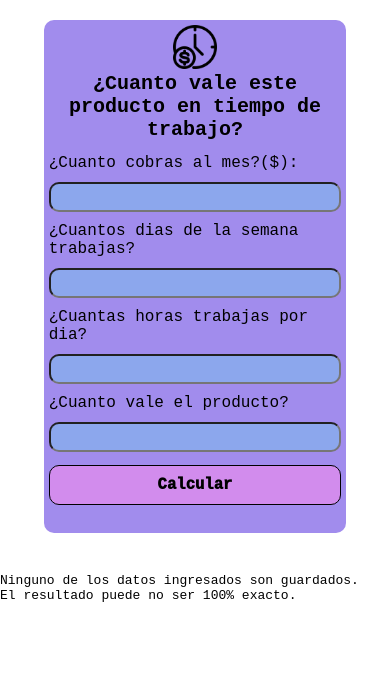
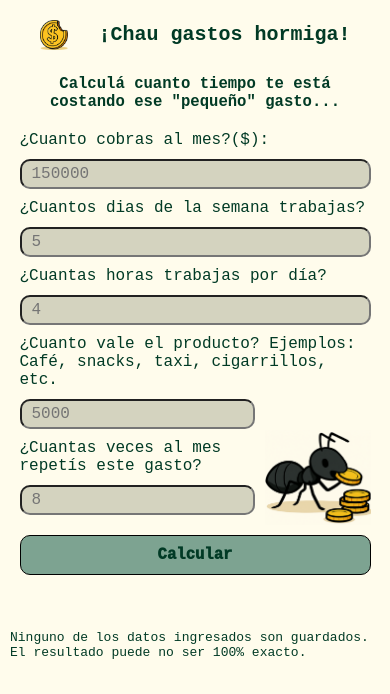
Before and after one commit to Mercetet/coinBite, a plain HTML site: page index.html in a window 390 px wide. Drawn offline with Linux system fonts and the light colour scheme.

Commit message:
Primer commit de CoinBite

```diff
--- a/index.html
+++ b/index.html
@@ -2,24 +2,37 @@
 <html lang="en">
   <head>
     <meta charset="UTF-8" />
-    <link rel="icon" href="https://res.cloudinary.com/dkwolhxts/image/upload/v1751321508/LogoBlanco_shzoe5.png" />
+    <link rel="icon" href="/icono.png" />
     <meta name="viewport" content="width=device-width, initial-scale=1.0" />
-    <title>Calculadora precio hora</title>
+    <title>CoinBite</title>
     <link rel="stylesheet" href="styles.css" />
   </head>
   <body>
     <main class="container">
-        <img src="precioHora.png" alt="Calculadora">
-      <h1>¿Cuanto vale este producto en tiempo de trabajo?</h1>
+      <div class="header">
+        <img class="icono" src="/icono.png" alt="coinBite" />
+        <h1>¡Chau gastos hormiga!</h1>
+      </div>
+      <h2>Calculá cuanto tiempo te está costando ese "pequeño" gasto...</h2>
       <section>
         <label>¿Cuanto cobras al mes?($):</label>
-        <input type="number" id="sueldo"/>
+        <input type="number" id="sueldo" placeholder="150000" />
         <label>¿Cuantos dias de la semana trabajas?</label>
-        <input type="number" id="dias"/>
-        <label>¿Cuantas horas trabajas por dia?</label>
-        <input type="number" id="horas"/>
-        <label>¿Cuanto vale el producto?</label>
-        <input type="number" id="producto"/>
+        <input type="number" id="dias" placeholder="5" />
+        <label>¿Cuantas horas trabajas por día?</label>
+        <input type="number" id="horas" placeholder="4" />
+        <label
+          >¿Cuanto vale el producto? Ejemplos: Café, snacks, taxi, cigarrillos,
+          etc.</label
+        >
+      <div class="calculadora">
+        <div>
+          <input type="number" id="producto" placeholder="5000" />
+          <label>¿Cuantas veces al mes repetís este gasto?</label>
+          <input type="number" id="repeticion" placeholder="8" />
+        </div>
+        <img class="logo" src="/logo.png" alt="Gasto hormiga" />
+      </div>
       </section>
       <button onclick="calcular()">Calcular</button>
       <div class="resultado">
@@ -27,8 +40,8 @@
       </div>
     </main>
     <footer>
-        <p>Ninguno de los datos ingresados son guardados.</p>
-        <p>El resultado puede no ser 100% exacto.</p>
+      <p>Ninguno de los datos ingresados son guardados.</p>
+      <p>El resultado puede no ser 100% exacto.</p>
     </footer>
     <script src="script.js"></script>
   </body>
--- a/script.js
+++ b/script.js
@@ -1,15 +1,22 @@
-function calcular(){
+function calcular() {
   const sueldo = parseFloat(document.getElementById("sueldo").value);
   const dias = parseFloat(document.getElementById("dias").value);
   const horas = parseFloat(document.getElementById("horas").value);
   const producto = parseFloat(document.getElementById("producto").value);
+  const repeticion = parseFloat(document.getElementById("repeticion").value);
 
   if (!sueldo || !dias || !horas || !producto) {
     alert("Por favor, ingresa valores numéricos válidos en todos los campos.");
     return;
   }
 
-    if (sueldo <= 0 || dias <= 0 || horas <= 0 || producto <= 0) {
+  if (
+    sueldo <= 0 ||
+    dias <= 0 ||
+    horas <= 0 ||
+    producto <= 0 ||
+    repeticion <= 0
+  ) {
     alert("Por favor, ingresa valores mayores que cero en todos los campos.");
     return;
   }
@@ -24,16 +31,31 @@ function calcular(){
     return;
   }
 
+  if (!repeticion) {
+    repeticion = 1;
+  }
 
   const horasMes = horas * dias * 4.33;
   const precioHora = sueldo / horasMes;
-    const tiempoNecesario = producto / precioHora;
+  const tiempoNecesario = (producto * repeticion) / precioHora;
 
   const diasNecesarios = Math.floor(tiempoNecesario / horas);
-    const horasRestantes =tiempoNecesario % horas.toFixed(2);
+  const horasRestantes = tiempoNecesario % horas;
 
   const horasNecesarias = Math.floor(horasRestantes);
   const minutosNecesarios = Math.round((horasRestantes - horasNecesarias) * 60);
 
-    document.getElementById("total").innerText = `El producto vale al equivalente de ${diasNecesarios} días y ${horasNecesarias} horas con ${minutosNecesarios} minutos de trabajo.`;
+  let textoDia = "días";
+  if (diasNecesarios === 1) textoDia = "día";
+
+
+  let textoHora = "horas";
+  if (horasNecesarias === 1) textoHora = "hora";
+
+  let textoMinuto = "minutos";
+  if (minutosNecesarios === 1) textoMinuto = "minuto";
+
+  document.getElementById("total").innerText = `Tu "pequeño" gasto cuesta $${
+    producto * repeticion
+  }. Equivale a ${diasNecesarios} ${textoDia}, ${horasNecesarias} ${textoHora} y ${minutosNecesarios} ${textoMinuto} de tu trabajo.`;
 }
--- a/styles.css
+++ b/styles.css
@@ -1,67 +1,103 @@
-*{
+* {
   margin: 0;
   padding: 0;
   font-family: monospace;
+  color: #013a25;
 }
 
-h1{
+h1 {
   text-align: center;
-    font-size:x-large;
+  font-size: x-large;
+}
+
+h2 {
+  text-align: center;
+  font-size: larger;
   margin-bottom: 10px;
 }
 
-main.container{
+body {
+  background-color: #fffcec;
+  background-repeat: no-repeat;
+}
+
+main.container {
   width: 75%;
   max-width: 500px;
-    margin: 40px auto;
-    margin-top: 20px;
-    background-color: #A18CED;
-    padding: 20px;
+  margin: 25px auto;
+  margin-top: 15px;
   border-radius: 10px;
   display: flex;
   align-items: center;
   flex-direction: column;
   gap: 15px;
 }
-img{
-    width: 15%;
+
+.header {
+  display: flex;
+  flex-direction: row;
+  align-items: center;
+  justify-content: center;
+  gap: 30px;
 }
-label{
+.calculadora {
+  display: flex;
+  flex-direction: row;
+  align-items: flex-end;
+  gap: 10px;
+}
+.icono {
+  width: 9%;
+}
+.logo {
+  width: 30%;
+}
+label {
   font-size: large;
 }
-input{
+input {
   width: 100%;
   padding: 10px;
   margin: 10px 0;
   height: 30px;
   box-sizing: border-box;
   border-radius: 10px;
-    background-color: #8CA7ED;
+  background-color: #d4d3bf;
   font-size: large;
 }
-button{
+button {
   width: 100%;
   padding: 10px;
-    background-color: #D28CED;
+  background-color: #7da391;
   border: 1px solid black;
   cursor: pointer;
   border-radius: 10px;
   font-size: larger;
   font-weight: 1000;
 }
-button:hover{
-    background-color: #8CD8ED;
+button:hover {
+  background-color: #aa9a7e;
   font-weight: 100;
 }
-.resultado{
+.resultado {
   margin-top: 20px;
   text-align: center;
   font-size: large;
 }
 
-@media (max-width: 600px){
-    main.container{
-        padding: 5px;
-        gap: 3px;
+@media (max-width: 550px) {
+  main.container {
+    width: 90%;
+    margin-top: 5px;
+    gap: 10px;
   }
+
+  .header {
+    margin: 15px;
   }
+
+  p{
+    margin-left: 10px;
+  }
+
+}
```
Also changed, not shown: icono.png (added), logo.png (added), precioHora.png (deleted). Lines whose indentation alone changed are shown as unchanged.
